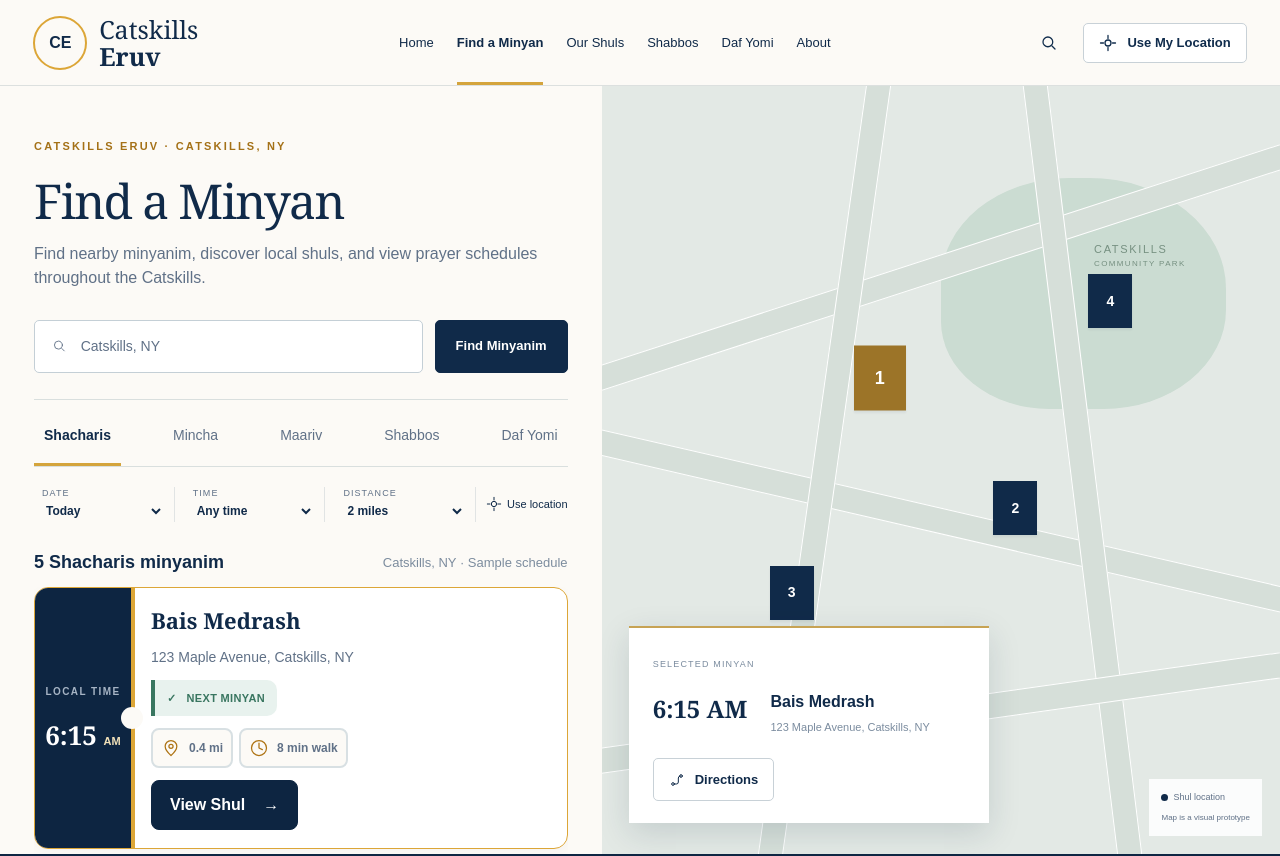
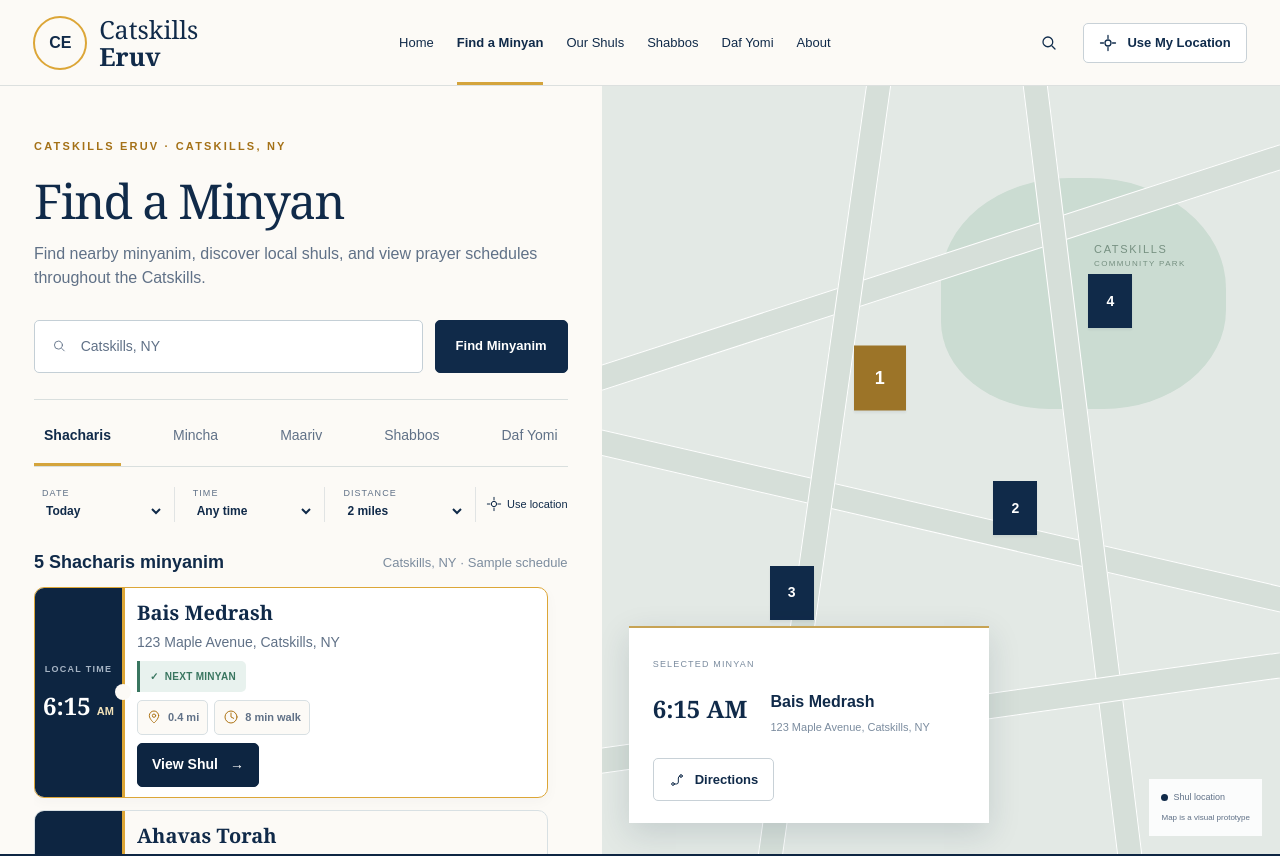
Before and after one commit to yeuhoo/MikvahProject, a Next.js app: page /minyanim in a window 1280 px wide. Shown: the top 856 px of the page. Built offline with nearby package versions, Linux system fonts and the light colour scheme.

Commit message:
fix(minyanim): reduce card text and icons and add scrollbar spacing

```diff
--- a/app/minyanim/minyanim.module.css
+++ b/app/minyanim/minyanim.module.css
@@ -34,25 +34,25 @@
 .resultsHeading{display:flex;align-items:center;justify-content:space-between;gap:12px;padding-bottom:14px}
 .resultsHeading h2{font:700 18px Arial,sans-serif;letter-spacing:0;white-space:nowrap}
 .resultsHeading>span{font-size:13px;color:#7c8c9e;text-align:right}
-.results{overflow-y:auto;min-height:0;scrollbar-width:thin;scrollbar-color:#cbd3d5 transparent;padding-bottom:20px}
+.results{overflow-y:auto;min-height:0;scrollbar-width:thin;scrollbar-color:#cbd3d5 transparent;scrollbar-gutter:stable;padding:0 10px 20px 0}
 .results{container-type:inline-size}
-.result{display:grid;grid-template-columns:21% minmax(0,1fr) auto;grid-template-rows:auto auto auto;gap:10px 18px;min-height:210px;margin-bottom:16px;padding:0 18px 18px 0;border:1px solid #d8e0e3;border-radius:14px;background:#fff;overflow:visible}
+.result{display:grid;grid-template-columns:21% minmax(0,1fr) auto;grid-template-rows:auto auto auto;gap:8px 14px;min-height:144px;margin-bottom:12px;padding:0 14px 10px 0;border:1px solid #d8e0e3;border-radius:10px;background:#fff;overflow:visible}
 .selectedResult{border-color:#dca637;box-shadow:0 4px 14px #0d254108}
 .soonResult{background:#fcfaf6}
-.page .time{position:relative;grid-column:1;grid-row:1 / -1;align-self:stretch;display:flex;flex-direction:column;justify-content:center;align-items:center;gap:18px;margin-bottom:-18px;padding:22px 8px;border:0;border-right:4px solid #dca637;border-radius:13px 0 0 13px;background:#0d2541;color:#fff}
-.time::after{content:'';position:absolute;right:-12px;top:50%;width:22px;height:22px;border-radius:50%;background:#fcfaf6;transform:translateY(-50%)}
-.time strong{font:700 30px Georgia,serif;white-space:nowrap}
-.time small{font-size:11px;font-weight:600;letter-spacing:.14em;color:#a6b4c4}
-.period{font:700 13px Arial,sans-serif;color:#f2e2b9}
-.shul{grid-column:2 / span 2;grid-row:1 / span 2;align-self:start;display:flex;flex-direction:column;gap:12px;min-width:0;padding:18px 0 28px;background:transparent;border:0;text-align:left}
-.shul strong{font:600 25px Georgia,serif;line-height:1.3}
-.shul>span{color:var(--muted);font-size:17px}
-.badge{grid-column:3;grid-row:2;justify-self:end;align-self:end;display:inline-flex;align-items:center;gap:10px;padding:12px 14px;border-left:4px solid #397660;border-radius:0 10px 10px 0;background:#e8f2ee;color:#397660;font-size:12px;font-weight:700;letter-spacing:.03em;white-space:nowrap}
+.page .time{position:relative;grid-column:1;grid-row:1 / -1;align-self:stretch;display:flex;flex-direction:column;justify-content:center;align-items:center;gap:12px;margin-bottom:-10px;padding:16px 8px;border:0;border-right:3px solid #dca637;border-radius:9px 0 0 9px;background:#0d2541;color:#fff}
+.time::after{content:'';position:absolute;right:-9px;top:50%;width:16px;height:16px;border-radius:50%;background:#fcfaf6;transform:translateY(-50%)}
+.time strong{font:700 24px Georgia,serif;white-space:nowrap}
+.time small{font-size:9px;font-weight:600;letter-spacing:.14em;color:#a6b4c4}
+.period{font:700 11px Arial,sans-serif;color:#f2e2b9}
+.shul{grid-column:2 / span 2;grid-row:1 / span 2;align-self:start;display:flex;flex-direction:column;gap:6px;min-width:0;padding:12px 0 18px;background:transparent;border:0;text-align:left}
+.shul strong{font:600 20px Georgia,serif;line-height:1.3}
+.shul>span{color:var(--muted);font-size:14px}
+.badge{grid-column:3;grid-row:2;justify-self:end;align-self:end;display:inline-flex;align-items:center;gap:6px;padding:8px 10px;border-left:3px solid #397660;border-radius:0 5px 5px 0;background:#e8f2ee;color:#397660;font-size:10px;font-weight:700;letter-spacing:.03em;white-space:nowrap}
 .soonBadge{border-color:#a45e19;background:#fbefe1;color:#a45e19}
-.resultBottom{grid-column:2;grid-row:3;display:flex;flex-wrap:wrap;align-items:center;gap:10px;padding:0;color:var(--muted);font-size:13px;font-weight:600}
-.resultBottom>span{display:inline-flex;align-items:center;gap:8px;padding:10px 12px;border:2px solid #d8e0e3;border-radius:8px;background:#fcfaf6;white-space:nowrap}
-.resultBottom svg{width:20px;height:20px;color:#ae7415;flex-shrink:0}
-.page .viewShul{grid-column:3;grid-row:3;justify-self:end;align-self:center;display:inline-flex;justify-content:center;gap:18px;align-items:center;min-height:52px;padding:12px 18px;background:#0d2541;color:#fff;border:1px solid #0d2541;border-radius:8px;font-size:18px;font-weight:600;white-space:nowrap;margin:0}
+.resultBottom{grid-column:2;grid-row:3;display:flex;flex-wrap:wrap;align-items:center;gap:8px;padding:0;color:var(--muted);font-size:11px;font-weight:600}
+.resultBottom>span{display:inline-flex;align-items:center;gap:6px;padding:8px 10px;border:1px solid #d8e0e3;border-radius:5px;background:#fcfaf6;white-space:nowrap}
+.resultBottom svg{width:16px;height:16px;color:#ae7415;flex-shrink:0}
+.page .viewShul{grid-column:3;grid-row:3;justify-self:end;align-self:center;display:inline-flex;justify-content:center;gap:12px;align-items:center;min-height:44px;padding:10px 14px;background:#0d2541;color:#fff;border:1px solid #0d2541;border-radius:5px;font-size:14px;font-weight:600;white-space:nowrap;margin:0}
 .page .viewShul:hover{background:#244767}
 .empty{padding:25px 10px;color:var(--muted)}
 .map{position:relative;overflow:hidden;background:#e3e9e5;min-width:0;isolation:isolate}
@@ -91,8 +91,7 @@
 @media(max-width:430px){.nav{font-size:11px;gap:6px}.headerActions .outlineButton{padding:9px}.intro h1{font-size:38px}.search{gap:8px}.searchField{padding:0 12px;gap:8px}.primaryButton{padding:12px;font-size:12px!important}.tabs button{font-size:11px;padding:14px 5px}.filters{gap:3px}.useLocation{font-size:9px!important;gap:3px}.filters label{padding:0 4px}.filters select{font-size:11px}.resultsHeading{align-items:flex-start}.resultsHeading>span{max-width:140px}.mapCard{bottom:65px;width:310px;padding:25px 20px 20px}.footerGrid{gap:18px}.footerGrid h2{font-size:9px}.footerGrid>div>a:not(.brand),.footerGrid>div>button{font-size:11px}.footerBottom{flex-direction:column;gap:10px;font-size:10px}}
 @media(prefers-reduced-motion:reduce){.mapPin{transition:none}}
 
-@container(min-width:700px){.result{min-height:225px;gap:12px 22px;padding-right:22px;padding-bottom:20px}.page .time{margin-bottom:-20px}.time strong{font-size:36px}.time small{font-size:14px}.period{font-size:16px}.shul strong{font-size:29px}.shul>span{font-size:21px}.badge{font-size:14px;padding:14px 18px}.resultBottom{font-size:16px}.resultBottom>span{padding:12px 16px}.page .viewShul{font-size:23px;min-height:64px;padding:14px 22px}}
-@container(max-width:540px){.result{grid-template-columns:100px minmax(0,1fr);gap:12px 16px;padding-right:14px}.shul{grid-column:2;grid-row:1;padding:18px 0 0}.shul strong{font-size:22px}.shul>span{font-size:14px}.badge{grid-column:2;grid-row:2;justify-self:start;font-size:11px;padding:10px 12px}.resultBottom{grid-column:2;grid-row:3;font-size:12px;gap:6px}.resultBottom>span{padding:8px}.page .viewShul{grid-column:2;grid-row:4;justify-self:start;font-size:16px;min-height:44px}.time strong{font-size:26px}.time small{font-size:10px}.period{font-size:11px}}
+@container(max-width:540px){.result{grid-template-columns:90px minmax(0,1fr);gap:8px 12px;padding-right:12px}.shul{grid-column:2;grid-row:1;padding:12px 0 0}.badge{grid-column:2;grid-row:2;justify-self:start}.resultBottom{grid-column:2;grid-row:3;gap:6px}.resultBottom>span{padding:8px}.page .viewShul{grid-column:2;grid-row:4;justify-self:start}}
 @media(max-width:430px){.resultsHeading h2{font-size:15px}.resultsHeading>span{font-size:11px}}
 @container(max-width:540px){.page .time{grid-row:1 / span 4}}
 
```
